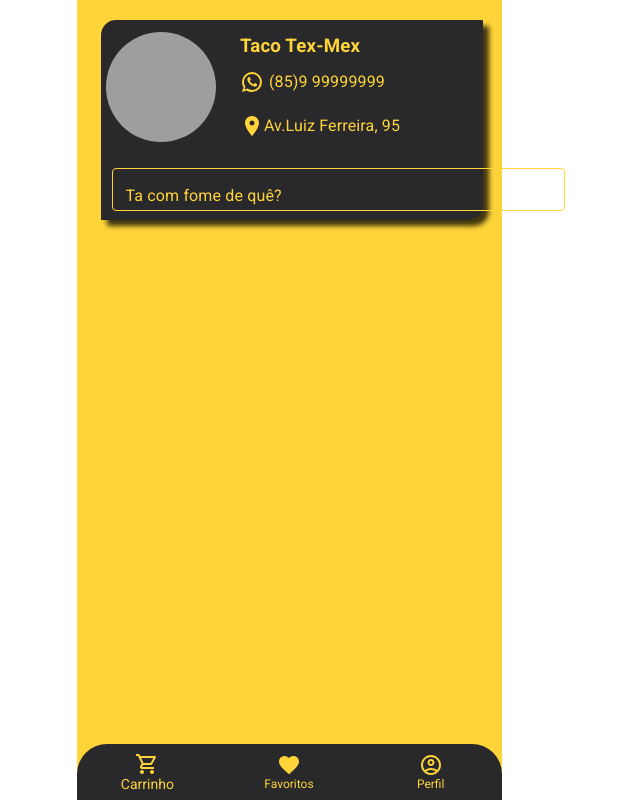
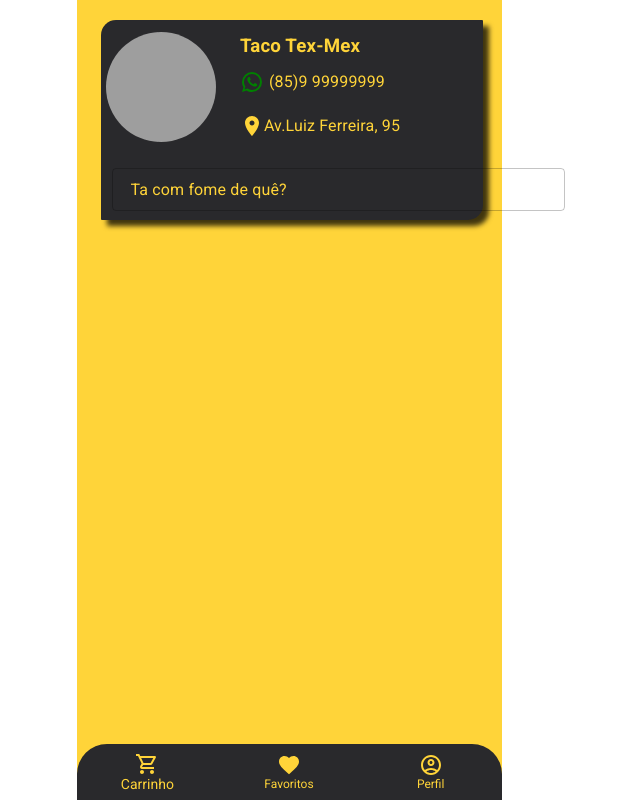
Before and after one commit to CHenriqueRibeiro/Delivery-System, a React (Vite) app in the folder Delivery-system/: page / in a window 1280 px wide. Shown: the whole page, without its empty margins (351-991 px from the left). Built offline with nearby package versions, Linux system fonts and the light colour scheme; grey boxes are pictures that could not be loaded.

Commit message:
header/footer ok test3

```diff
--- a/Delivery-system/src/components/Input/input.css
+++ b/Delivery-system/src/components/Input/input.css
@@ -1,9 +1,4 @@
-*{
-  color: #ffd439 !important;
-  border-color: #ffd439 !important;
 
-
-}
 .inputbox {
 
   height: 50px;
@@ -20,21 +15,15 @@
   text-align: baseline;
 }
 
-/*.css-1d3z3hw-MuiOutlinedInput-notchedOutline {
+.css-1d3z3hw-MuiOutlinedInput-notchedOutline {
   border-color: #ffd439!important;
-
-}
-.css-yjsfm1 {
-    color:  #ffd439!important;
-}
-.css-1jy569b-MuiFormLabel-root-MuiInputLabel-root {
-    color: #ffd439!important;
 
 
 }
-.css-14s5rfu-MuiFormLabel-root-MuiInputLabel-root{
-    color: #ffd439!important;
-    text-align: center!important;
+
+.css-14s5rfu-MuiFormLabel-root-MuiInputLabel-root, .css-1jy569b-MuiFormLabel-root-MuiInputLabel-root {
+
     left: 5px!important;
     top: -6px!important;
-}*/
+    color: #ffd439 !important;
+}
```
